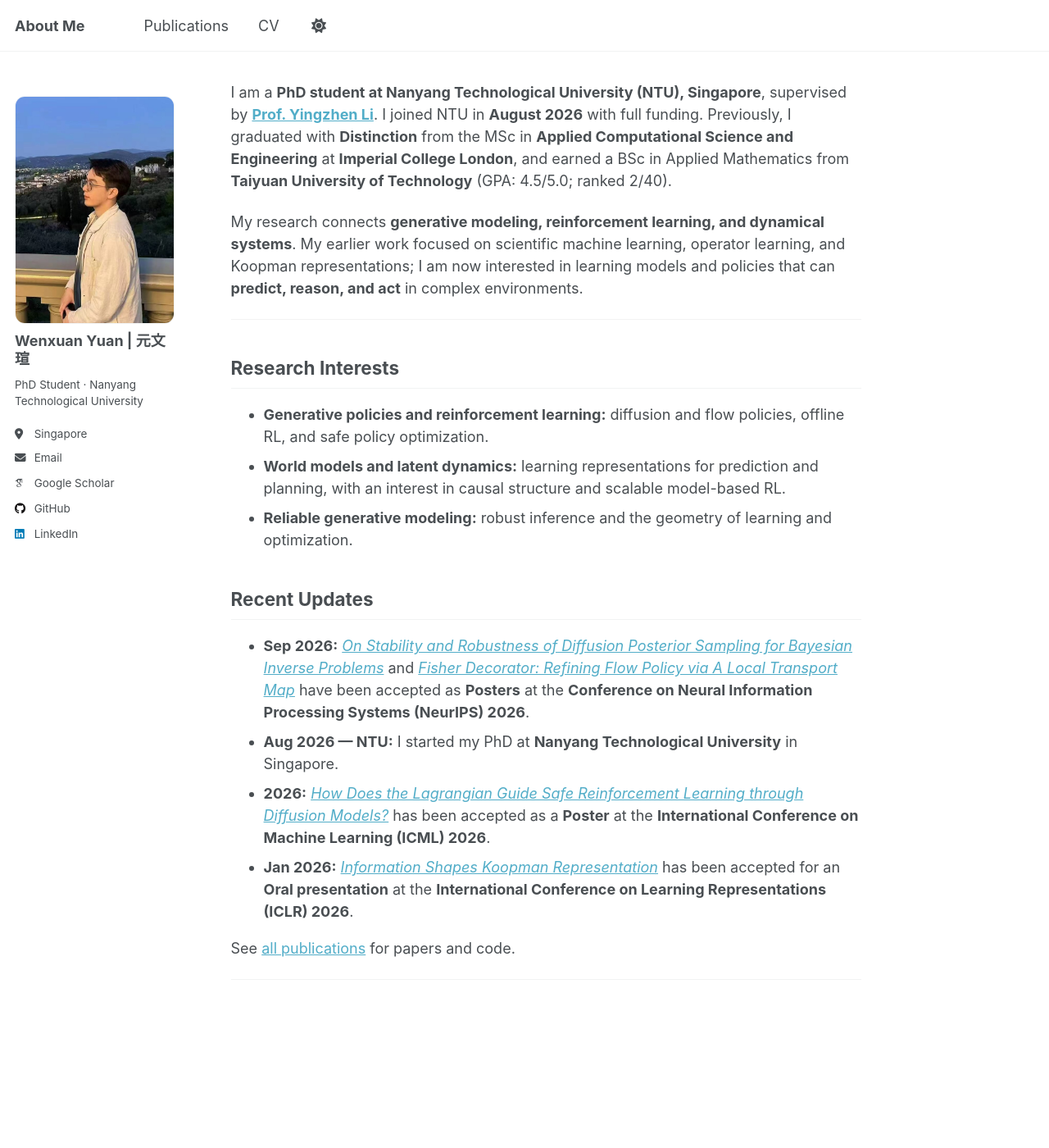
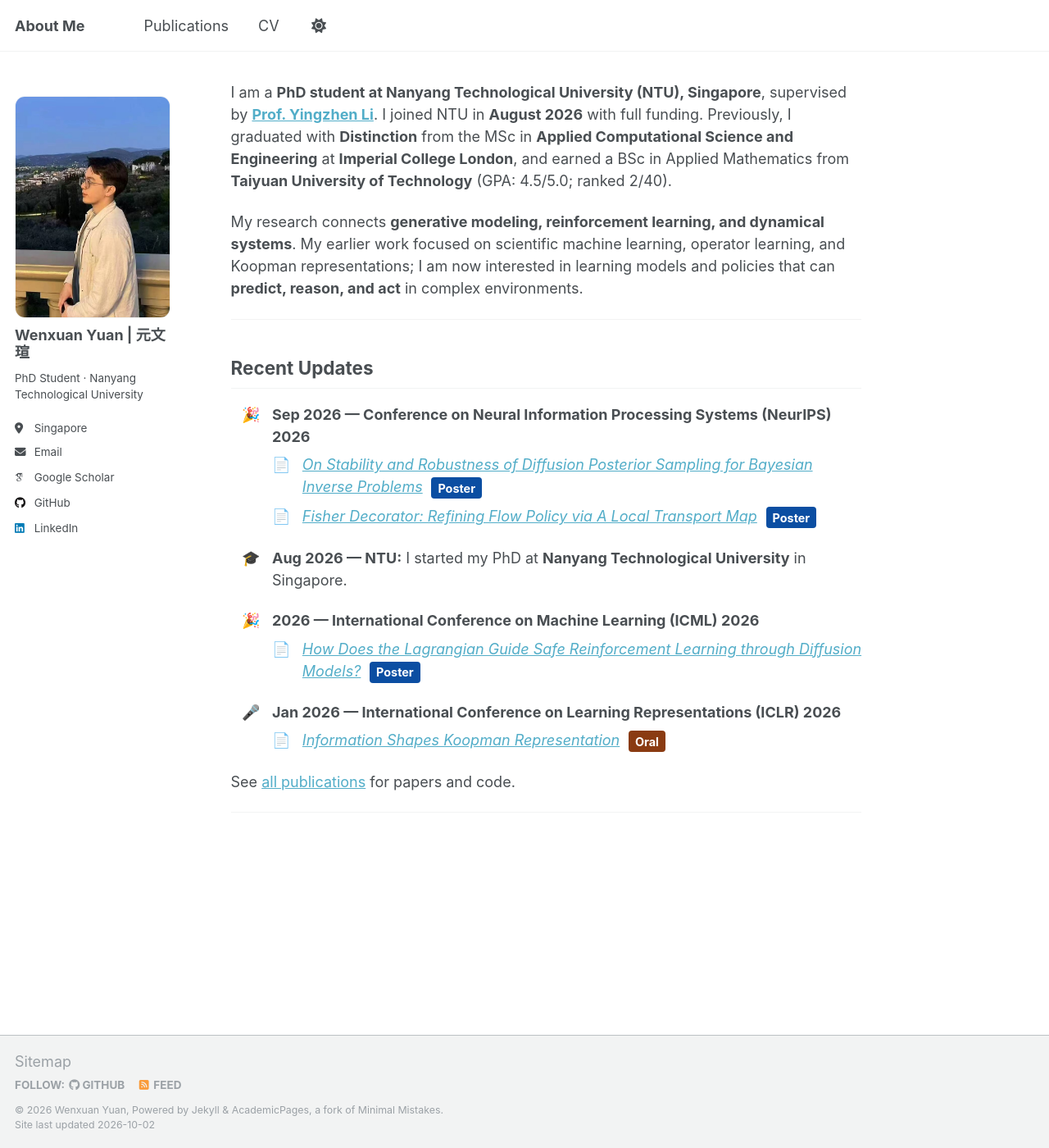
Before and after one commit to Wenxuan52/Wenxuan52.github.io, a Jekyll site: the page built from _pages/about.md, in a window 1280 px wide and 1400 px high. Shown: the whole window at 82% size. Built offline with Jekyll 4.4.1, drawn with Linux system fonts in a browser that asks for light colours; some web fonts are replaced; a script that is not in the unit is left out.

Commit message:
Simplify homepage updates and improve portrait spacing

```diff
--- a/_pages/about.md
+++ b/_pages/about.md
@@ -13,18 +13,32 @@ My research connects **generative modeling, reinforcement learning, and dynamica
 
 ---
 
-## Research Interests
-
-- **Generative policies and reinforcement learning:** diffusion and flow policies, offline RL, and safe policy optimization.
-- **World models and latent dynamics:** learning representations for prediction and planning, with an interest in causal structure and scalable model-based RL.
-- **Reliable generative modeling:** robust inference and the geometry of learning and optimization.
-
 ## Recent Updates
 
-- **Sep 2026:** [*On Stability and Robustness of Diffusion Posterior Sampling for Bayesian Inverse Problems*](/publication/2026-02-10-diffusion-posterior) and [*Fisher Decorator: Refining Flow Policy via A Local Transport Map*](/publication/2026-09-25-fisher-decorator) have been accepted as **Posters** at the **Conference on Neural Information Processing Systems (NeurIPS) 2026**.
-- **Aug 2026 — NTU:** I started my PhD at **Nanyang Technological University** in Singapore.
-- **2026:** [*How Does the Lagrangian Guide Safe Reinforcement Learning through Diffusion Models?*](/publication/2026-02-10-ALGD) has been accepted as a **Poster** at the **International Conference on Machine Learning (ICML) 2026**.
-- **Jan 2026:** [*Information Shapes Koopman Representation*](/publication/2026-01-26-info-koopman) has been accepted for an **Oral presentation** at the **International Conference on Learning Representations (ICLR) 2026**.
+<ul class="recent-updates">
+  <li class="recent-updates__event">
+    <p class="recent-updates__heading"><span aria-hidden="true">🎉</span><strong>Sep 2026 — Conference on Neural Information Processing Systems (NeurIPS) 2026</strong></p>
+    <ul class="recent-updates__papers">
+      <li><span aria-hidden="true">📄</span><span><a href="/publication/2026-02-10-diffusion-posterior"><em>On Stability and Robustness of Diffusion Posterior Sampling for Bayesian Inverse Problems</em></a> <span class="publication-badge">Poster</span></span></li>
+      <li><span aria-hidden="true">📄</span><span><a href="/publication/2026-09-25-fisher-decorator"><em>Fisher Decorator: Refining Flow Policy via A Local Transport Map</em></a> <span class="publication-badge">Poster</span></span></li>
+    </ul>
+  </li>
+  <li class="recent-updates__event">
+    <p class="recent-updates__heading"><span aria-hidden="true">🎓</span><span><strong>Aug 2026 — NTU:</strong> I started my PhD at <strong>Nanyang Technological University</strong> in Singapore.</span></p>
+  </li>
+  <li class="recent-updates__event">
+    <p class="recent-updates__heading"><span aria-hidden="true">🎉</span><strong>2026 — International Conference on Machine Learning (ICML) 2026</strong></p>
+    <ul class="recent-updates__papers">
+      <li><span aria-hidden="true">📄</span><span><a href="/publication/2026-02-10-ALGD"><em>How Does the Lagrangian Guide Safe Reinforcement Learning through Diffusion Models?</em></a> <span class="publication-badge">Poster</span></span></li>
+    </ul>
+  </li>
+  <li class="recent-updates__event">
+    <p class="recent-updates__heading"><span aria-hidden="true">🎤</span><strong>Jan 2026 — International Conference on Learning Representations (ICLR) 2026</strong></p>
+    <ul class="recent-updates__papers">
+      <li><span aria-hidden="true">📄</span><span><a href="/publication/2026-01-26-info-koopman"><em>Information Shapes Koopman Representation</em></a> <span class="publication-badge publication-badge--oral">Oral</span></span></li>
+    </ul>
+  </li>
+</ul>
 
 See [all publications](/publications/) for papers and code.
 
--- a/_sass/layout/_page.scss
+++ b/_sass/layout/_page.scss
@@ -399,3 +399,48 @@
   font-size: $type-size-6;
   text-transform: uppercase;
 }
+
+/* Homepage updates group each conference's papers on indented rows. */
+.recent-updates {
+  list-style: none;
+  padding-left: 0.75rem;
+
+  .recent-updates__event {
+    margin-bottom: 1.25rem;
+  }
+
+  .recent-updates__heading,
+  .recent-updates__papers li {
+    display: flex;
+    align-items: flex-start;
+    gap: 0.65rem;
+
+    > span[aria-hidden="true"] {
+      flex: 0 0 1.4em;
+    }
+  }
+
+  .recent-updates__heading {
+    margin-bottom: 0.4rem;
+  }
+
+  .recent-updates__papers {
+    list-style: none;
+    padding-left: 2.05rem;
+    margin: 0;
+
+    li {
+      margin-bottom: 0.45rem;
+    }
+  }
+}
+
+@media (max-width: 600px) {
+  .recent-updates {
+    padding-left: 0;
+
+    .recent-updates__papers {
+      padding-left: 1rem;
+    }
+  }
+}
--- a/_sass/layout/_sidebar.scss
+++ b/_sass/layout/_sidebar.scss
@@ -94,7 +94,7 @@
   }
 
   img {
-    max-width: 240px;
+    max-width: 190px;
     height: auto;
     border-radius: 12px;
 
```
